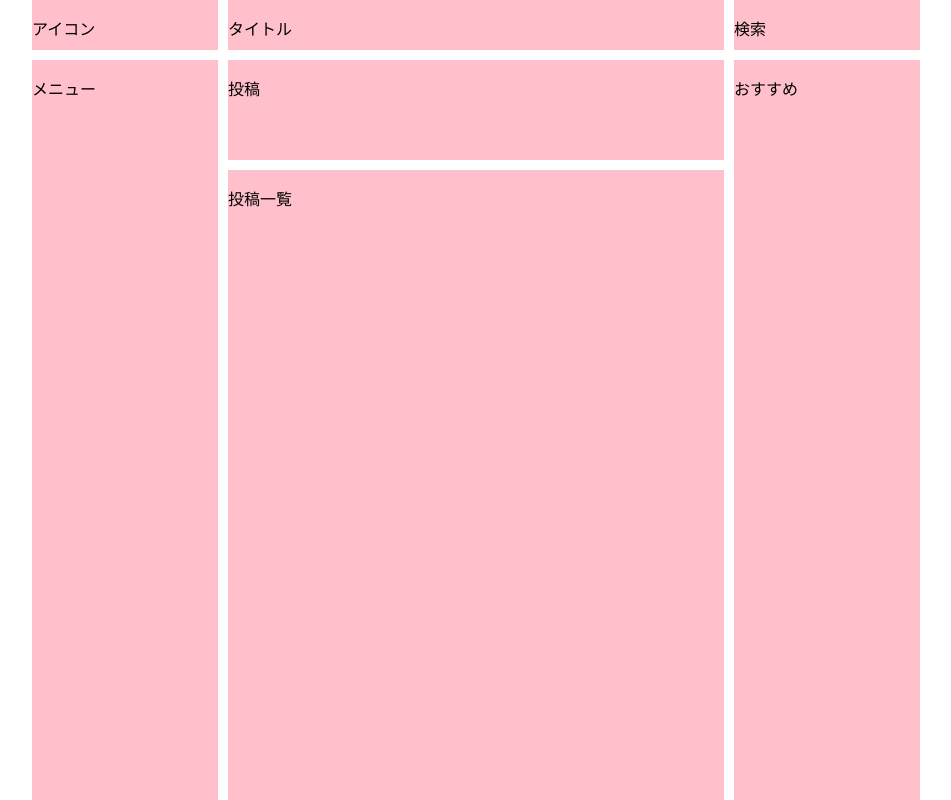
After one commit to kenta-nk00/TwitterClone, a PHP site: page /View/Main/home.php in a window 1280 px wide. The commit adds this page. Shown: the whole page, without its empty margins (164-1115 px from the left). Run offline with PHP 8.4, Linux system fonts and the light colour scheme.

Commit message:
フォルダ構成修正 ホーム画面 ワイヤフレーム作成

```diff
--- /dev/null
+++ b/Asset/css/home.css
@@ -0,0 +1,55 @@
+body {
+  padding: 0;
+  margin: 0;
+}
+
+#container {
+  display: grid;
+  width: 100vw;
+  height: 100vh;
+  grid-template-rows: 50px  100px 1fr;
+  grid-template-columns: 1.5fr 1.5fr 4fr 1.5fr 1.5fr;
+  grid-gap: 10px;
+}
+
+.icon {
+  grid-row: 1 / 2;
+  grid-column: 2 / 3;
+  background: pink;
+}
+
+.title {
+  grid-row: 1 / 2;
+  grid-column: 3 / 4;
+  background: pink;
+}
+
+.search {
+  grid-row: 1 / 2;
+  grid-column: 4 / 5;
+  background: pink;
+}
+
+.action_bar {
+  grid-row: 2 / 4;
+  grid-column: 2 / 3;
+  background: pink;
+}
+
+.post {
+  grid-row: 2 / 3;
+  grid-column: 3 / 4;
+  background: pink;
+}
+
+.post_list {
+  grid-row: 3 / 4;
+  grid-column: 3 / 4;
+  background: pink;
+}
+
+.recommed {
+  grid-row: 2 / 4;
+  grid-column: 4 / 5;
+  background: pink;
+}
--- a/Controller/Auth/LogIn.php
+++ b/Controller/Auth/LogIn.php
@@ -49,8 +49,8 @@ class Login extends \Twitter\Controller\Auth\AuthController {
       "thumb" => $user["u_thumb"],
     );
 
-    // ログインが完了したらトップ画面に遷移
-    header("Location: " . SITE_URL);
+    // ログインが完了したらホーム画面に遷移
+    header("Location: " . SITE_URL . "/View/Main/home.php");
     exit;
   }
 
--- a/Controller/Auth/SignUp.php
+++ b/Controller/Auth/SignUp.php
@@ -39,7 +39,7 @@ class SignUp extends \Twitter\Controller\Auth\AuthController {
     }
 
     // 登録が完了したらログイン画面に遷移
-    header("Location: " . SITE_URL . "/View/login.php");
+    header("Location: " . SITE_URL . "/View/Auth/login.php");
     exit;
   }
 
--- a/View/login.php
+++ b/View/Auth/login.php
@@ -1,6 +1,6 @@
 <?php
 
-require_once(__DIR__ . "/../Lib/config.php");
+require_once(__DIR__ . "/../../Lib/config.php");
 
 $app = new Twitter\Controller\Auth\LogIn();
 $app->run();
@@ -12,7 +12,7 @@ $app->run();
 <head>
   <meta charset="utf-8">
   <title>ログイン</title>
-  <link rel="stylesheet" href="./css/auth.css">
+  <link rel="stylesheet" href="../../Asset/css/auth.css">
 </head>
 <body>
 
--- a/View/logout.php
+++ b/View/Auth/logout.php
@@ -1,6 +1,6 @@
 <?php
 
-require_once(__DIR__ . "/../Lib/config.php");
+require_once(__DIR__ . "/../../Lib/config.php");
 
 $app = new Twitter\Controller\Auth\LogOut();
 $app->run();
--- a/View/signup.php
+++ b/View/Auth/signup.php
@@ -1,6 +1,6 @@
 <?php
 
-require_once(__DIR__ . "/../Lib/config.php");
+require_once(__DIR__ . "/../../Lib/config.php");
 
 $app = new Twitter\Controller\Auth\SignUp();
 $app->run();
@@ -12,7 +12,7 @@ $app->run();
 <head>
   <meta charset="utf-8">
   <title>会員登録</title>
-  <link rel="stylesheet" href="./css/auth.css">
+  <link rel="stylesheet" href="../../Asset/css/auth.css">
 </head>
 <body>
 
--- /dev/null
+++ b/View/Main/home.php
@@ -0,0 +1,40 @@
+<!DOCTYPE html>
+<html lang="ja">
+<head>
+  <meta charset="utf-8">
+  <title>ホーム</title>
+  <link rel="stylesheet" href="../../Asset/css/home.css">
+</head>
+<body>
+  <div id="container">
+    <div class="icon">
+      <p>アイコン</p>
+    </div>
+
+    <div class="title">
+      <p>タイトル</p>
+    </div>
+
+    <div class="search">
+      <p>検索</p>
+    </div>
+
+    <div class="action_bar">
+      <p>メニュー</p>
+    </div>
+
+    <div class="post">
+      <p>投稿</p>
+    </div>
+
+    <div class="post_list">
+      <p>投稿一覧</p>
+    </div>
+
+    <div class="recommed">
+      <p>おすすめ</p>
+    </div>
+
+  </div>
+</body>
+</html>
--- a/index.php
+++ b/index.php
@@ -12,10 +12,10 @@ require_once(__DIR__ . "/Lib/config.php");
 </head>
 <body>
   <p>こんにちは　<?php echo h($_SESSION['user']["name"]); ?> さん</p>
-  <a href="./View/signup.php">signup</a>
-  <a href="./View/login.php">login</a>
+  <a href="./View/Auth/signup.php">signup</a>
+  <a href="./View/Auth/login.php">login</a>
 
-  <form action="./View/logout.php" method="post">
+  <form action="./View/Auth/logout.php" method="post">
     <input type="hidden" value="<?php echo h($_SESSION["token"]); ?>" name="token">
     <p><input type="submit" value="ログアウト" class="submit_button"></p>
   </form>
```
Also changed, not shown: Asset/css/auth.css (renamed from View/css/auth.css), Controller/Main/Home.php (added), View/home.php (deleted).
